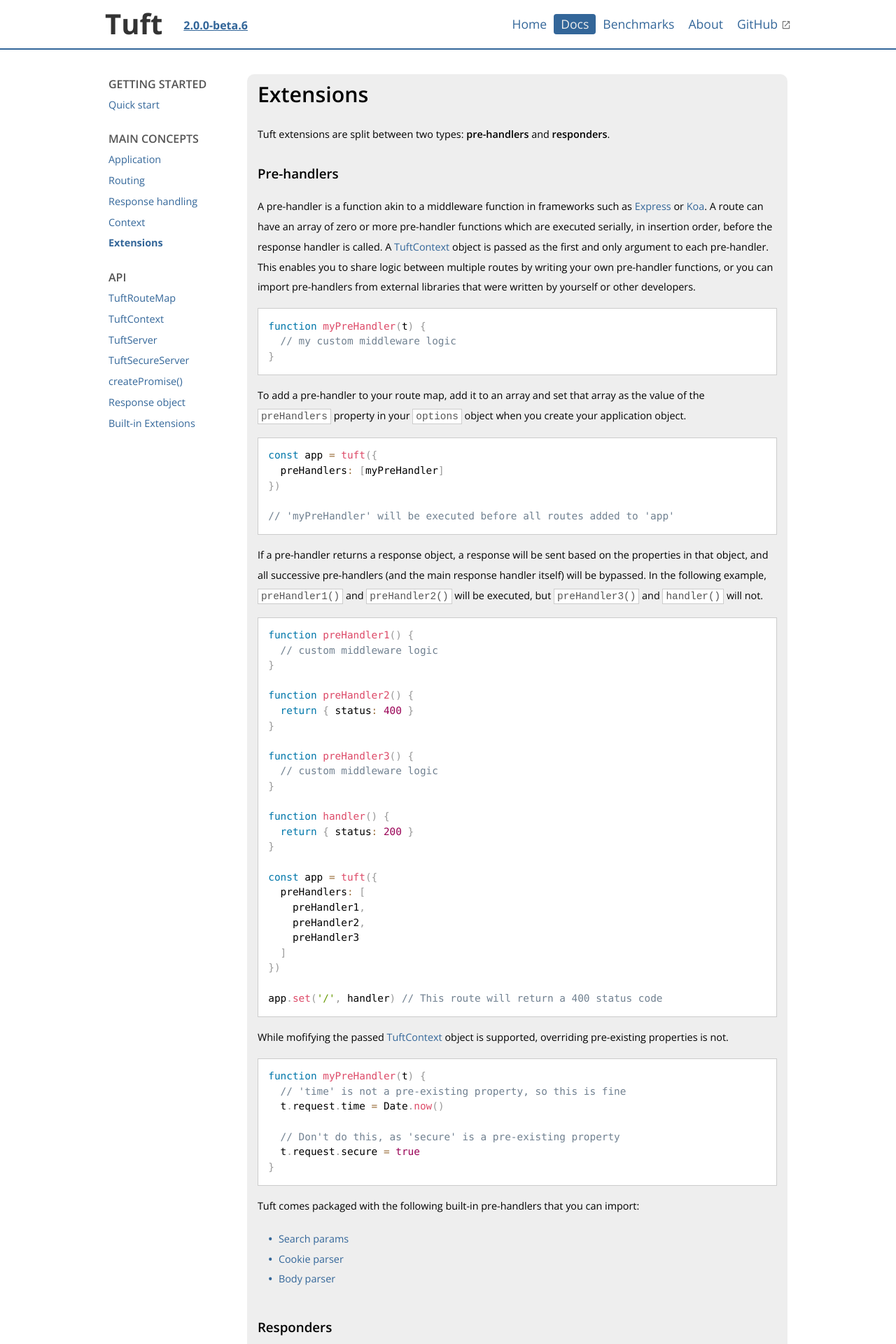
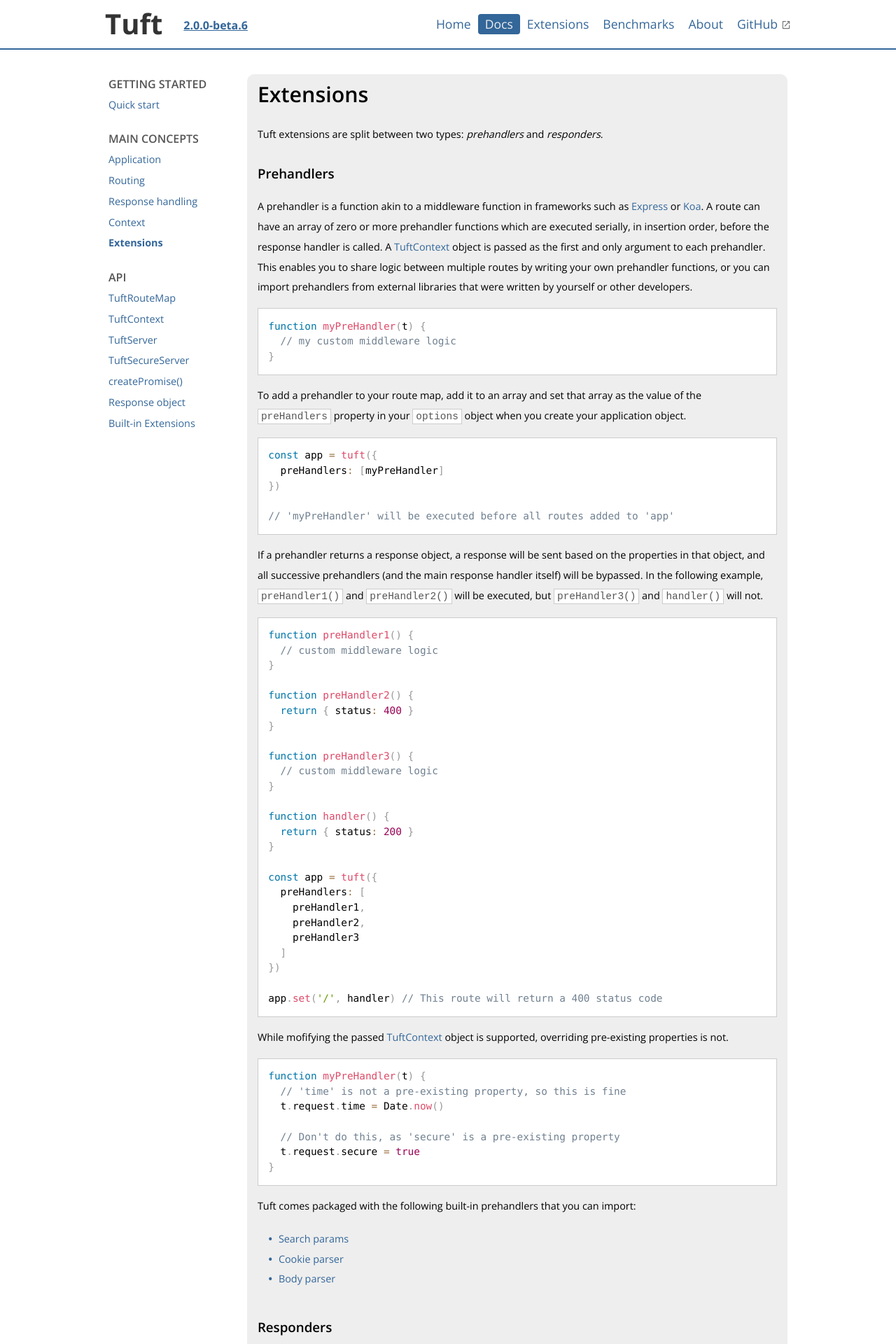
Before and after one commit to tuftjs/tuft.dev, a Jekyll site: the page built from docs/main-concepts/extensions.html, in a window 1280 px wide. Shown: the top 1920 px of the page at 70% size. Built offline with Jekyll 4.4.1, drawn with Linux system fonts in a browser that asks for light colours; some of the changed text lies outside the part shown.

Commit message:
Add Extensions page

```diff
--- a/_data/nav/header.yml
+++ b/_data/nav/header.yml
@@ -2,6 +2,8 @@
   link: /
 - name: Docs
   link: /docs/
+- name: Extensions
+  link: /extensions/
 - name: Benchmarks
   link: /benchmarks/
 - name: About
--- a/assets/css/styles.css
+++ b/assets/css/styles.css
@@ -492,6 +492,7 @@
   margin: 30px auto;
 }
 
+main#extensions,
 main#benchmarks,
 main#about {
   border-top: 2px solid #369;
@@ -500,6 +501,7 @@
   padding: 15px;
 }
 
+div#extensions-container,
 div#benchmarks-container,
 div#about-container {
   background-color: #eee;
@@ -508,6 +510,7 @@
   padding: 50px;
 }
 
+div#extensions-container > h2,
 div#benchmarks-container > h2,
 div#about-container > h2 {
   font-size: 1.6rem;
@@ -519,6 +522,7 @@
   margin: 10px 0 20px 0;
 }
 
+div#extensions-container > h3,
 div#benchmarks-container > h3,
 div#about-container > h3 {
   margin-top: 30px;
@@ -526,8 +530,9 @@
   font-weight: 600;
 }
 
+div#extensions-container p,
 div#benchmarks-container p,
-div#about-container p  {
+div#about-container p {
   margin: 10px 0;
 }
 
@@ -591,6 +596,7 @@
     font-size: 0.8rem;
   }
 
+  div#extensions-container > h2,
   div#benchmarks-container > h2,
   div#about-container > h2 {
     font-size: 1.5rem;
@@ -681,11 +687,13 @@
       font-size: 1rem;
   }
 
+  div#extensions-container > h2,
   div#benchmarks-container > h2,
   div#about-container > h2 {
     font-size: 2rem;
   }
 
+  div#extensions-container,
   div#benchmarks-container,
   div#about-container {
     font-size: 1.1rem;
@@ -783,11 +791,13 @@
     font-size: 0.85rem;
   }
 
+  div#extensions-container > h2,
   div#benchmarks-container > h2,
   div#about-container > h2 {
     font-size: 1.2rem;
   }
 
+  div#extensions-containerm
   div#benchmarks-container,
   div#about-container {
     font-size: 0.75rem;
@@ -816,11 +826,13 @@
     flex-direction: column;
   }
 
+  div#extensions-container > h2,
   div#benchmarks-container > h2,
   div#about-container > h2 {
     font-size: 1rem;
   }
 
+  div#extensions-container,
   div#benchmarks-container,
   div#about-container {
     font-size: 0.75rem;
--- a/docs/api/built-in-extensions.html
+++ b/docs/api/built-in-extensions.html
@@ -12,7 +12,7 @@
     <p>Tuft comes with a few built-in extensions as named exports. When you import a built-in extension, you are
       importing a factory function that must be called to return the extension itself.</p>
 
-    <h3 class="docs-sub-heading">Pre-handlers</h3>
+    <h3 class="docs-sub-heading">Prehandlers</h3>
 
     <div class="api-entry">
       <h3 id="search-params"><code>createSearchParams()</code></h3>
@@ -51,7 +51,7 @@
     <div class="api-entry">
       <h3 id="body-parser"><code>createBodyParser(type [, maxSize])</code></h3>
       <p>By default, Tuft does not include the request body in the request object, as doing so has a significant
-        performance impact. <strong>Body parser</strong> is therefore provided as an optional pre-handler extension that
+        performance impact. <strong>Body parser</strong> is therefore provided as an optional prehandler extension that
         can be added only to the routes that require it. If a request includes a body that matches the provided <code class="code-inline">type</code>, then the parsed body data will be added to the request object as <code class="code-inline">body</code>, unless the request body size is greater than that of the provided <code class="code-inline">maxSize</code>.</p>
       <pre><code class="language-js">const { createBodyParser } = require('tuft')
 
@@ -90,7 +90,7 @@
 
     <div class="api-entry">
       <h3 id="stream-responder"><code>createStreamResponder()</code></h3>
-      <p>By default, Tuft only supports sending a single "chunk" of data as the response body, even if that chunk itself ends up being split into smaller chunks by the the underlying Node runtime. For situations where this is not ideal, the <strong>stream responder</strong> allows
+      <p>By default, Tuft only supports sending a single "chunk" of data as the response body, even if that chunk itself ends up being split into smaller chunks by the the underlying Node runtime. For situations where this is not ideal, the <em>stream responder</em> allows
         you to send multiple chunks (i.e. write to a stream) by including your logic in a callback function.</p>
 
       <p>You can utilize this responder by adding a <code class="code-inline">writeStream</code> property to the
--- a/docs/index.html
+++ b/docs/index.html
@@ -10,7 +10,7 @@
     <h1>Quick start</h1>
     <p>Tuft supports Node.js version <code class="code-inline">12</code> and higher. If you're running an earlier
       version of Node, please update before continuing.</p>
-    <p>Install Tuft via <a href="https://npmjs.com" target="_blank">NPM</a>.</p>
+    <p>Install Tuft via <a href="https://npmjs.com" target="_blank">npm</a>.</p>
     <pre><code class="language-shell">$ npm install tuft</code></pre>
     <p>Tuft has no default export. Instead, you should start by importing the named function <code class="code-inline">tuft</code>.</p>
     <pre><code class="language-js">const { tuft } = require('tuft')</code></pre>
--- a/docs/main-concepts/extensions.html
+++ b/docs/main-concepts/extensions.html
@@ -8,20 +8,20 @@
   {% include docs_nav.html %}
   <section id="docs-content">
     <h1>Extensions</h1>
-    <p>Tuft extensions are split between two types: <strong>pre-handlers</strong> and <strong>responders</strong>.</p>
-    <h3 class="docs-sub-heading" id="pre-handlers">Pre-handlers</h3>
-    <p>A pre-handler is a function akin to a middleware function in frameworks such as <a href="https://expressjs.com"
+    <p>Tuft extensions are split between two types: <em>prehandlers</em> and <em>responders</em>.</p>
+    <h3 class="docs-sub-heading" id="prehandlers">Prehandlers</h3>
+    <p>A prehandler is a function akin to a middleware function in frameworks such as <a href="https://expressjs.com"
         target="_blank">Express</a> or <a href="https://koajs.com" target="_blank">Koa</a>. A route can have an array of
-      zero or more pre-handler functions which are executed serially, in insertion order, before the response handler is
+      zero or more prehandler functions which are executed serially, in insertion order, before the response handler is
       called. A <a href="/docs/tuft-context">TuftContext</a> object is passed as the first and only argument to each
-      pre-handler. This enables you to share logic between multiple routes by writing your own pre-handler functions, or
-      you can import pre-handlers from external libraries that were written by yourself or other developers.</p>
+      prehandler. This enables you to share logic between multiple routes by writing your own prehandler functions, or
+      you can import prehandlers from external libraries that were written by yourself or other developers.</p>
 
     <pre><code class="language-js">function myPreHandler(t) {
   // my custom middleware logic
 }</code></pre>
 
-    <p>To add a pre-handler to your route map, add it to an array and set that array as the value of the <code
+    <p>To add a prehandler to your route map, add it to an array and set that array as the value of the <code
         class="code-inline">preHandlers</code> property in your <code class="code-inline">options</code> object when you create your application object.</p>
 
     <pre><code class="language-js">const app = tuft({
@@ -30,8 +30,8 @@
 
 // 'myPreHandler' will be executed before all routes added to 'app'</code></pre>
 
-    <p>If a pre-handler returns a response object, a response will be sent based on the properties in that object, and
-      all successive pre-handlers (and the main response handler itself) will be bypassed. In the following example,
+    <p>If a prehandler returns a response object, a response will be sent based on the properties in that object, and
+      all successive prehandlers (and the main response handler itself) will be bypassed. In the following example,
       <code class="code-inline">preHandler1()</code> and <code class="code-inline">preHandler2()</code> will be
       executed, but <code class="code-inline">preHandler3()</code> and <code class="code-inline">handler()</code> will
       not.</p>
@@ -72,7 +72,7 @@
   // Don't do this, as 'secure' is a pre-existing property
   t.request.secure = true
 }</code></pre>
-    <p>Tuft comes packaged with the following built-in pre-handlers that you can import:</p>
+    <p>Tuft comes packaged with the following built-in prehandlers that you can import:</p>
     <ul class="docs-list">
       <li><a href="/docs/built-in-extensions#search-params">Search params</a></li>
       <li><a href="/docs/built-in-extensions#cookie-parser">Cookie parser</a></li>
```
Also changed, not shown: other parts of docs/main-concepts/extensions.html (+1 -1 lines), extensions.html (added, +21 -0 lines).
